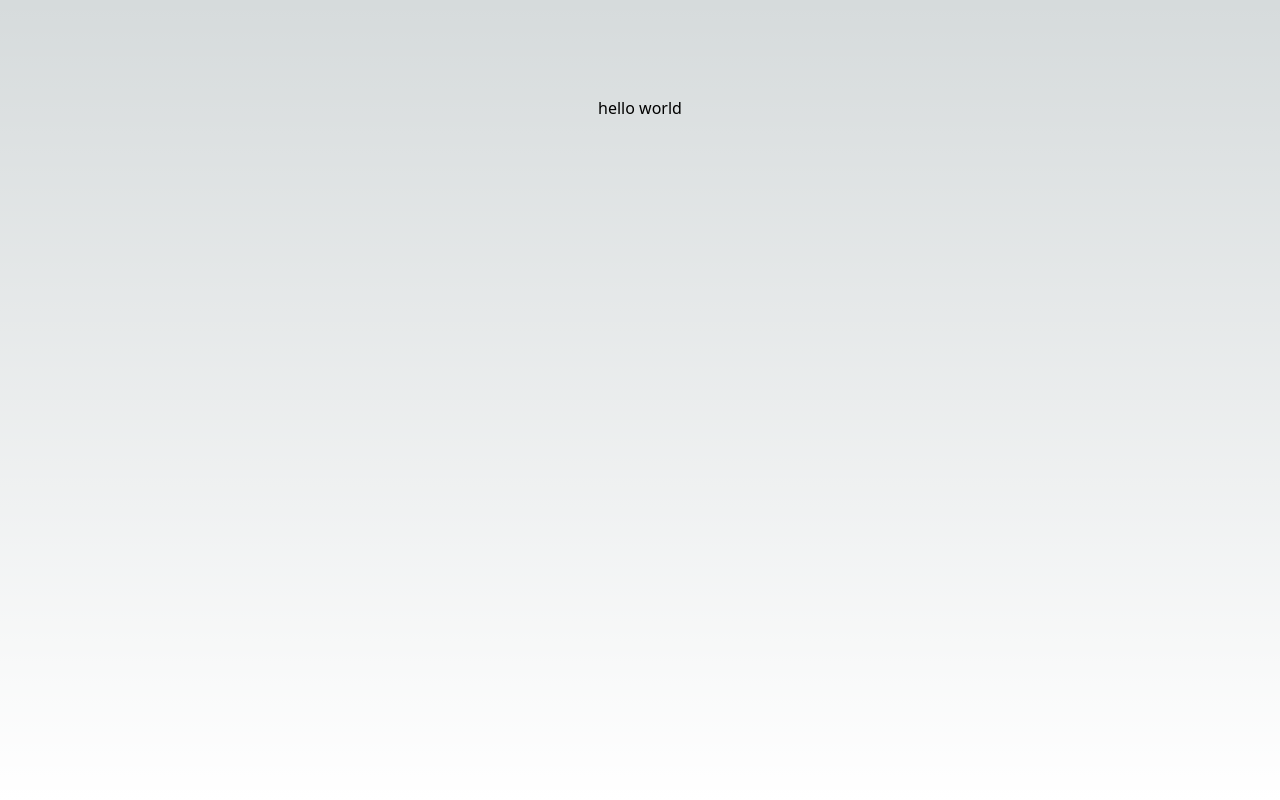
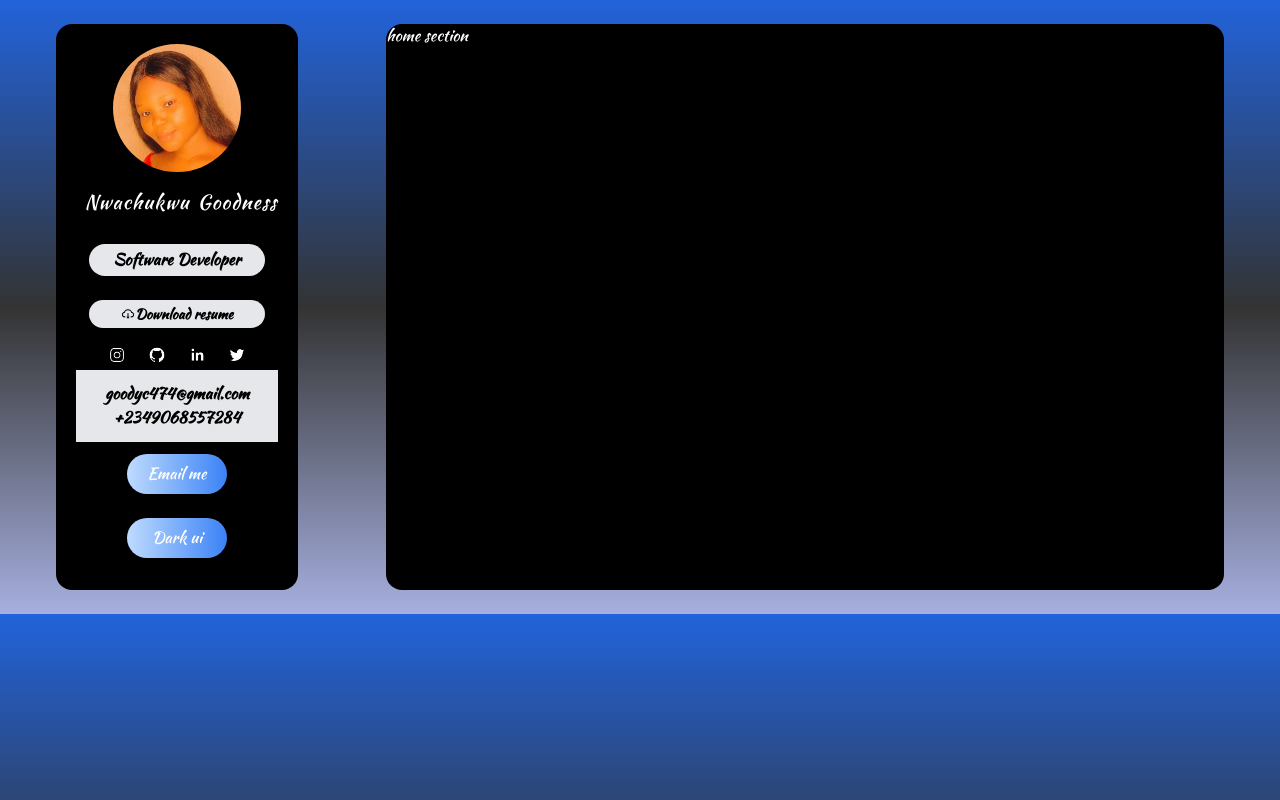
Before and after one commit to goodylove/my-portfolio, a Next.js app: page / in a window 1280 px wide. Built offline with nearby package versions, Linux system fonts and the light colour scheme.

Commit message:
ft-complete-sidebar

```diff
--- /dev/null
+++ b/app/components/MainSection.tsx
@@ -0,0 +1,7 @@
+import React from "react";
+
+const HomeSection = () => {
+  return <div>home section</div>;
+};
+
+export default HomeSection;
--- /dev/null
+++ b/app/components/SideBar.tsx
@@ -0,0 +1,82 @@
+"use client";
+
+import React from "react";
+import Image from "next/image";
+import { SocialIcon } from "react-social-icons";
+import { AiOutlineCloudDownload } from "react-icons/ai";
+
+const SideBar = () => {
+  return (
+    <div className="flex flex-col justify-center items-center">
+      <Image
+        src="/goody.jfif"
+        alt="goody-pic"
+        priority
+        width="300"
+        height="300"
+        className="w-32 h-32 rounded-full"
+      />
+      <h5 className="tracking-wider text-xl my-4 font-medium">
+        <span className="px-2 font-sans">Nwachukwu</span>
+        Goodness
+      </h5>
+      <p className="bg-gray-200 rounded-full font-bold    px-6 py-1  my-3 text-black ">
+        Software Developer
+      </p>
+      <p>
+        <a
+          href=""
+          className="bg-gray-200 rounded-full px-8 py-1  my-3 flex  font-bold  justify-center items-center text-sm text-black "
+        >
+          <AiOutlineCloudDownload />
+          Download resume
+        </a>
+      </p>
+      <div className="">
+        <SocialIcon
+          url="https://www.instagram.com/goodylove475"
+          bgColor="black"
+          fgColor="white"
+          style={{ width: 40, height: 30 }}
+        />
+        <SocialIcon
+          url="https://github.com/goodylove"
+          bgColor="black"
+          fgColor="white"
+          style={{ width: 40, height: 30 }}
+        />
+        <SocialIcon
+          url="https://www.linkedin.com/in/nwachukwu goodness"
+          bgColor="black"
+          fgColor="white"
+          style={{ width: 40, height: 30 }}
+        />
+        <SocialIcon
+          url="https://www.twitter.com/goodlove474"
+          bgColor="black"
+          fgColor="white"
+          style={{ width: 40, height: 30 }}
+        />
+      </div>
+      <div className="bg-gray-200 w-full p-3 text-black font-bold">
+        <p>goodyc474@gmail.com</p>
+        <p>+2349068557284</p>
+      </div>
+      <button
+        className="bg-gradient-to-r from-blue-200 to-blue-500 w-3/6  my-3 p-2  rounded-full"
+        onClick={() => window.open("mailto:goodyc474@gmail.com")}
+      >
+        Email me
+      </button>
+      <button
+        className="bg-gradient-to-r p-2 from-blue-200 to-blue-500 w-3/6
+
+      my-3 rounded-full"
+      >
+        Dark ui
+      </button>
+    </div>
+  );
+};
+
+export default SideBar;
--- a/app/globals.css
+++ b/app/globals.css
@@ -1,3 +1,5 @@
+@import url("https://fonts.googleapis.com/css2?family=Kaushan+Script&display=swap");
+
 @tailwind base;
 @tailwind components;
 @tailwind utilities;
@@ -11,17 +13,11 @@
 @media (prefers-color-scheme: dark) {
   :root {
     --foreground-rgb: 255, 255, 255;
-    --background-start-rgb: 0, 0, 0;
+    --background-start-rgb: 1, 1, 1;
     --background-end-rgb: 0, 0, 0;
   }
 }
 
 body {
-  color: rgb(var(--foreground-rgb));
-  background: linear-gradient(
-      to bottom,
-      transparent,
-      rgb(var(--background-end-rgb))
-    )
-    rgb(var(--background-start-rgb));
+  background: linear-gradient(#2263db, #333 50%, #a6afdf 100%);
 }
--- a/app/page.tsx
+++ b/app/page.tsx
@@ -1,12 +1,19 @@
 import Image from "next/image";
 import { Inter } from "next/font/google";
+import SideBar from "./components/SideBar";
+import HomeSection from "./components/MainSection";
 
 const inter = Inter({ subsets: ["latin"] });
 
 export default function Home() {
   return (
-    <main className="flex min-h-screen flex-col items-center justify-between p-24">
-      hello world
+    <main className="flex flex-col lg:flex-row  md:flex-row w-full m-auto justify-around my-3 p-3">
+      <div className=" col-span-12  bg-black text-white  p-5  text-center  rounded-2xl ">
+        <SideBar />
+      </div>
+      <div className=" bg-black text-white rounded-2xl w-8/12 ">
+        <HomeSection />
+      </div>
     </main>
   );
 }
--- a/package.json
+++ b/package.json
@@ -17,6 +17,8 @@
     "postcss": "8.4.21",
     "react": "18.2.0",
     "react-dom": "18.2.0",
+    "react-icons": "^4.8.0",
+    "react-social-icons": "^5.15.0",
     "tailwindcss": "3.3.1",
     "typescript": "5.0.4"
   }
--- a/tailwind.config.js
+++ b/tailwind.config.js
@@ -1,18 +1,21 @@
 /** @type {import('tailwindcss').Config} */
 module.exports = {
   content: [
-    './pages/**/*.{js,ts,jsx,tsx}',
-    './components/**/*.{js,ts,jsx,tsx}',
-    './app/**/*.{js,ts,jsx,tsx}',
+    "./pages/**/*.{js,ts,jsx,tsx}",
+    "./components/**/*.{js,ts,jsx,tsx}",
+    "./app/**/*.{js,ts,jsx,tsx}",
   ],
   theme: {
+    fontFamily: {
+      sans: ["Kaushan Script"],
+    },
     extend: {
       backgroundImage: {
-        'gradient-radial': 'radial-gradient(var(--tw-gradient-stops))',
-        'gradient-conic':
-          'conic-gradient(from 180deg at 50% 50%, var(--tw-gradient-stops))',
+        "gradient-radial": "radial-gradient(var(--tw-gradient-stops))",
+        "gradient-conic":
+          "conic-gradient(from 180deg at 50% 50%, var(--tw-gradient-stops))",
       },
     },
   },
   plugins: [],
-}
+};
```
Also changed, not shown: public/goody.jfif (added), 1 other file (tests, documents, lock files or other folders).
